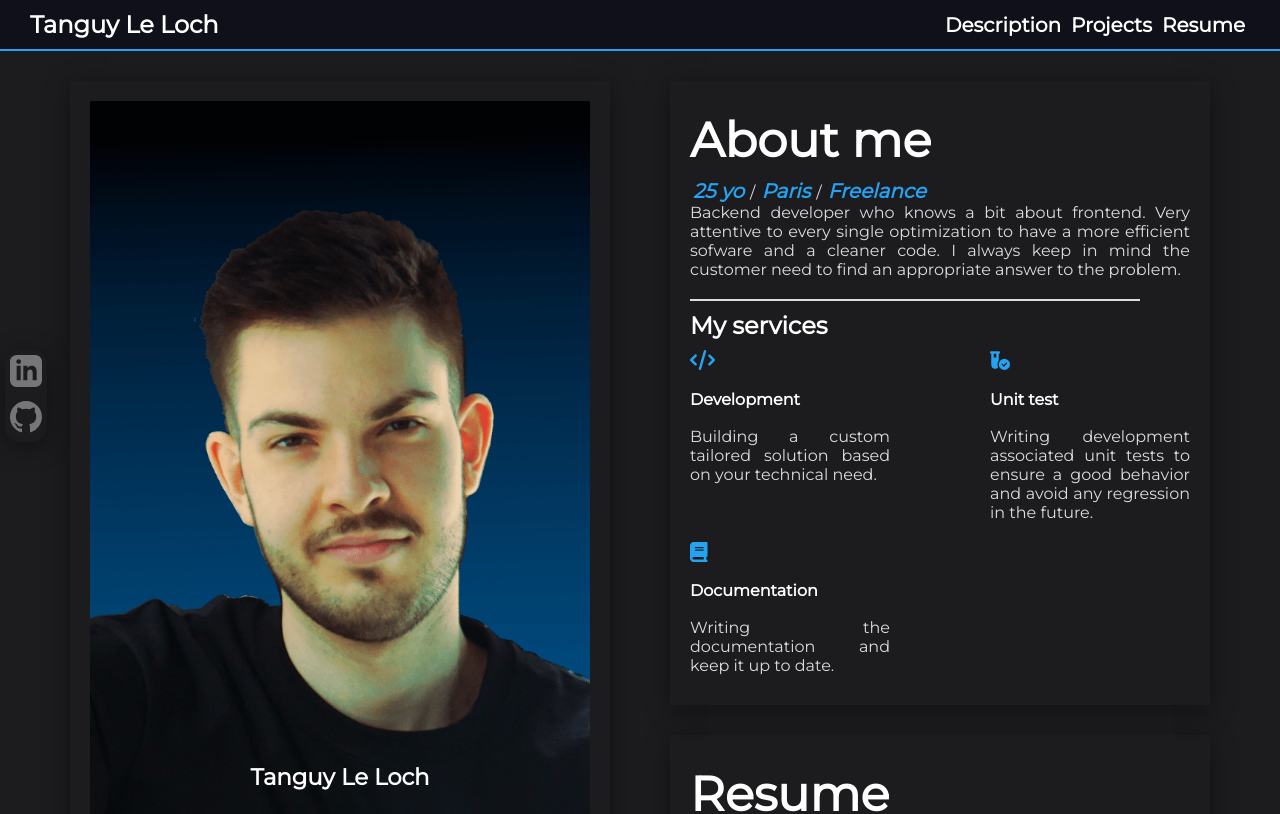
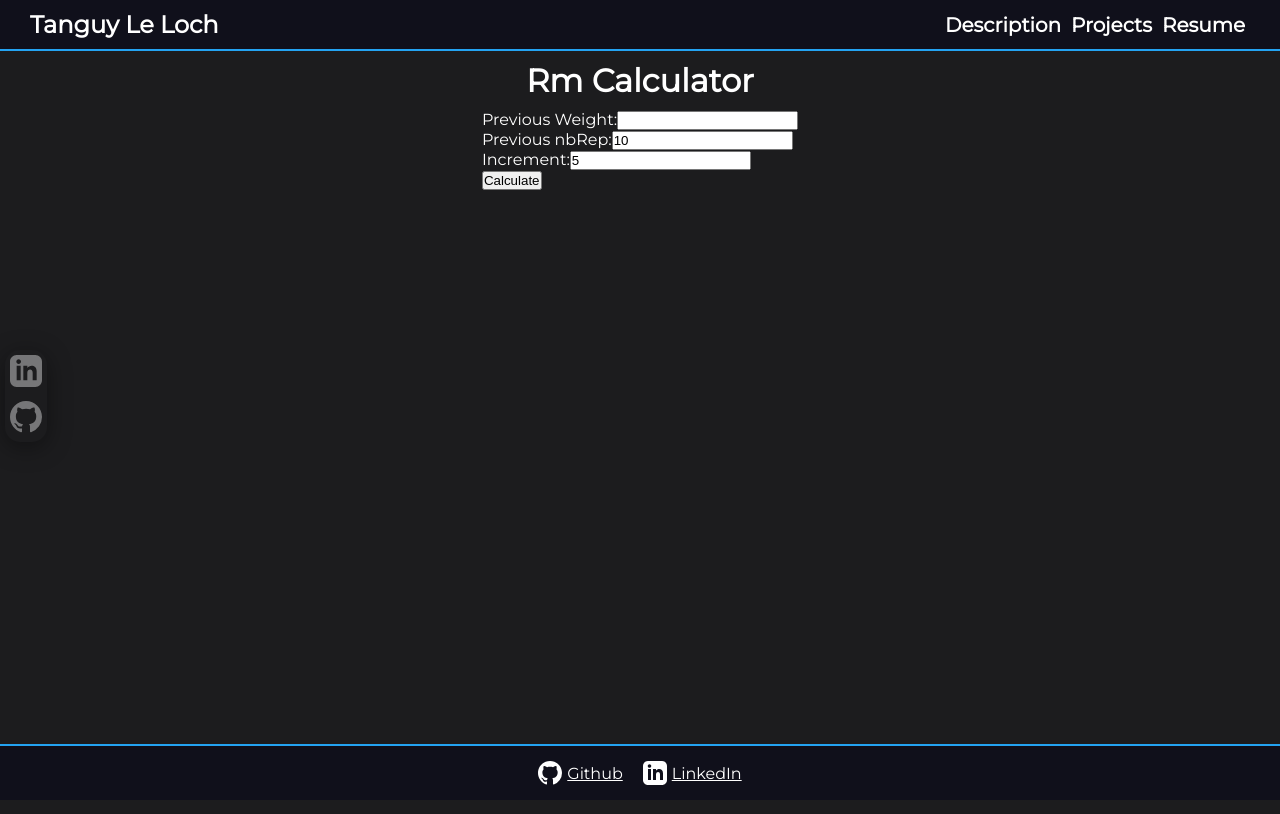
Before and after one commit to TanguyLeLoch/website, a React (Create React App) app: page /rm in a window 1280 px wide. Shown: the top 814 px of the page. Built offline with nearby package versions, Linux system fonts and the light colour scheme.

Commit message:
RM calculator

```diff
--- a/src/App.jsx
+++ b/src/App.jsx
@@ -7,6 +7,7 @@ import Home from './pages/Home';
 import Projects from './pages/Projects';
 import FrontRunnerTradingBot from './pages/Projects/front-runner-trading-bot';
 import { DimensionProvider } from './utils/context';
+import Rm from './components/Rm';
 
 function App() {
   return (
@@ -22,6 +23,7 @@ function App() {
               <Route index element={<Projects />}></Route>
               <Route path="front-runner-trading-bot" element={<FrontRunnerTradingBot />}></Route>
             </Route>
+            <Route path="rm" element={<Rm />}></Route>
             <Route path="*" element={<Home />}></Route>
           </Routes>
         </main>
--- /dev/null
+++ b/src/components/Rm/index.jsx
@@ -0,0 +1,121 @@
+import React, { useState } from 'react';
+
+function Rm() {
+  const [lastWeight, setLastWeight] = useState('');
+  const [lastRep, setLastRep] = useState(10);
+  const [increment, setIncrement] = useState(5);
+  const [resultsMatrix, setResultsMatrix] = useState([]);
+
+  // Function to calculate 1RM based on the Epley formula
+  const calculate1RM = (weight, reps) => weight * (1 + reps / 30);
+
+  // Format numbers with max 2 digits after the comma, removing trailing zeros
+  const formatNumber = (number) => {
+    const formatted = number.toFixed(2);
+    return formatted.endsWith('.00') ? formatted.slice(0, -3) : formatted;
+  };
+
+  const handleSubmit = (event) => {
+    event.preventDefault();
+
+    const weights = Array.from({ length: 7 }, (_, i) => parseInt(lastWeight) - 2 * increment + i * increment);
+    const repsRange = Array.from({ length: 10 }, (_, i) => i + 6);
+
+    const matrix = repsRange.map(rep =>
+      weights.map(weight => calculate1RM(weight, rep))
+    );
+
+    setResultsMatrix(matrix);
+  };
+
+  const last1RM = calculate1RM(parseInt(lastWeight), lastRep);
+
+  const closestAbove1RM = resultsMatrix.map(row =>
+    row.reduce((closest, cell) => {
+      if (cell >= last1RM && (closest === null || cell < closest)) {
+        return cell;
+      }
+      return closest;
+    }, null)
+  );
+
+  return (
+    <div style={{ color: 'white', display: 'flex', justifyContent: 'center', alignItems: 'center', flexDirection: 'column' }}>
+      <h1>Rm Calculator</h1>
+      <form onSubmit={handleSubmit} style={{ marginBottom: '20px' }}>
+        <div>
+          <label htmlFor="lastWeight">Previous Weight:</label>
+          <input
+            type="number"
+            id="lastWeight"
+            value={lastWeight}
+            onChange={(e) => setLastWeight(e.target.value)}
+            required
+          />
+        </div>
+        <div>
+          <label htmlFor="lastRep">Previous nbRep:</label>
+          <input
+            type="number"
+            id="lastRep"
+            value={lastRep}
+            onChange={(e) => setLastRep(parseInt(e.target.value))}
+            required
+          />
+        </div>
+        <div>
+          <label htmlFor="increment">Increment:</label>
+          <input
+            type="number"
+            id="increment"
+            value={increment}
+            onChange={(e) => setIncrement(parseInt(e.target.value))}
+            required
+          />
+        </div>
+        <button type="submit">Calculate</button>
+      </form>
+
+      {resultsMatrix.length > 0 && (
+        <table style={{ borderSpacing: '0', borderCollapse: 'separate', margin: '0 auto', width: 'auto', padding: '10px' }}>
+          <thead>
+          <tr>
+            <th style={{ padding: '10px', borderBottom: '1px solid white' }}>Reps \ Weight</th>
+            {Array.from({ length: 7 }, (_, i) => parseInt(lastWeight) - 2 * increment + i * increment).map((weight, index) => (
+              <th key={index} style={{ padding: '10px', borderBottom: '1px solid white' }}>{weight}</th>
+            ))}
+          </tr>
+          </thead>
+          <tbody>
+          {resultsMatrix.map((row, rowIndex) => (
+            <tr key={rowIndex}>
+              <td style={{ padding: '10px', borderRight: '1px solid white' }}>{6 + rowIndex}</td>
+              {row.map((cell, cellIndex) => {
+                const cellValue = formatNumber(cell);
+                let backgroundColor = cell < last1RM ? 'grey' : '';
+                let textColor = 'white';
+                if (cell === last1RM) {
+                  backgroundColor = 'green';
+                  textColor = 'black';
+                } else if (cell === closestAbove1RM[rowIndex] && cell !== last1RM) {
+                  backgroundColor = 'yellow';
+                  textColor = 'black';
+                }
+
+                return (
+                  <td key={cellIndex} style={{ padding: '10px', borderRight: '1px solid white', backgroundColor, color: textColor }}>
+                    {cellValue}
+                  </td>
+                );
+              })}
+            </tr>
+          ))}
+          </tbody>
+        </table>
+      )}
+    </div>
+  );
+
+}
+
+export default Rm;
```
